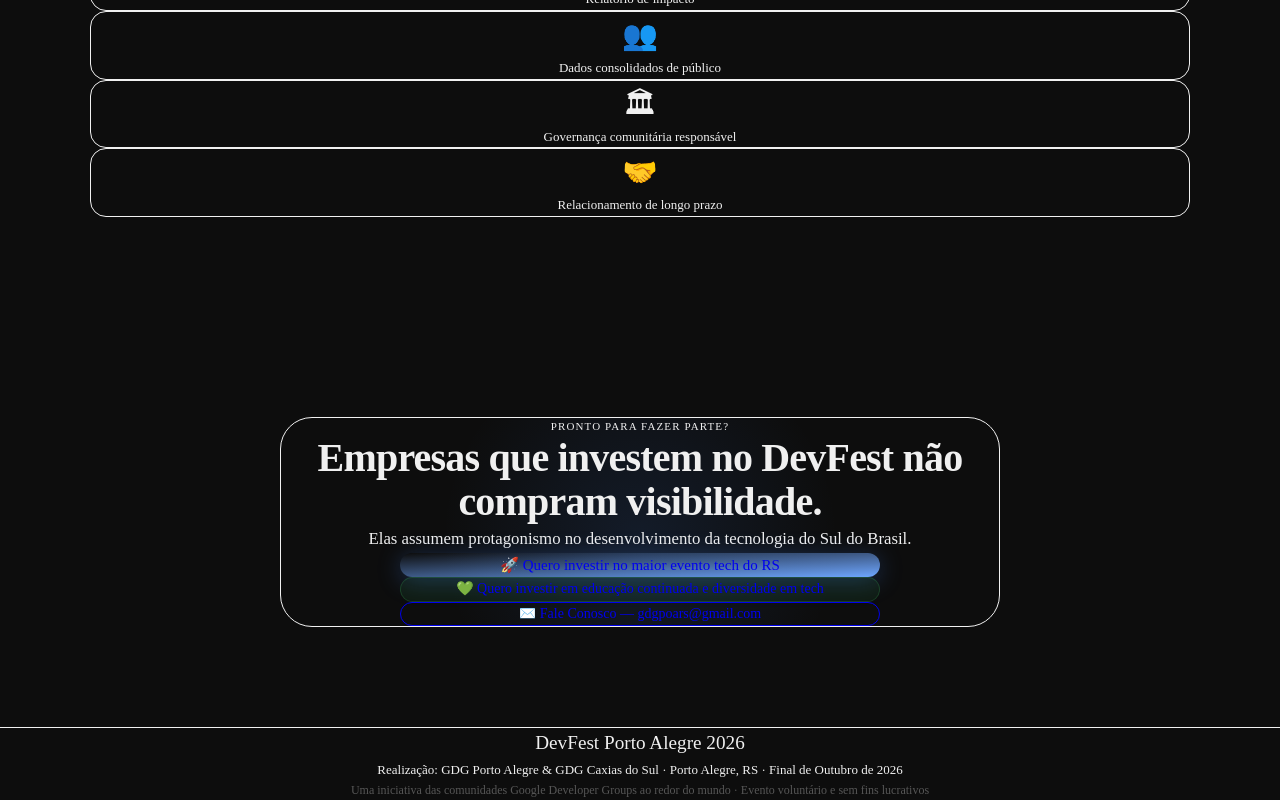
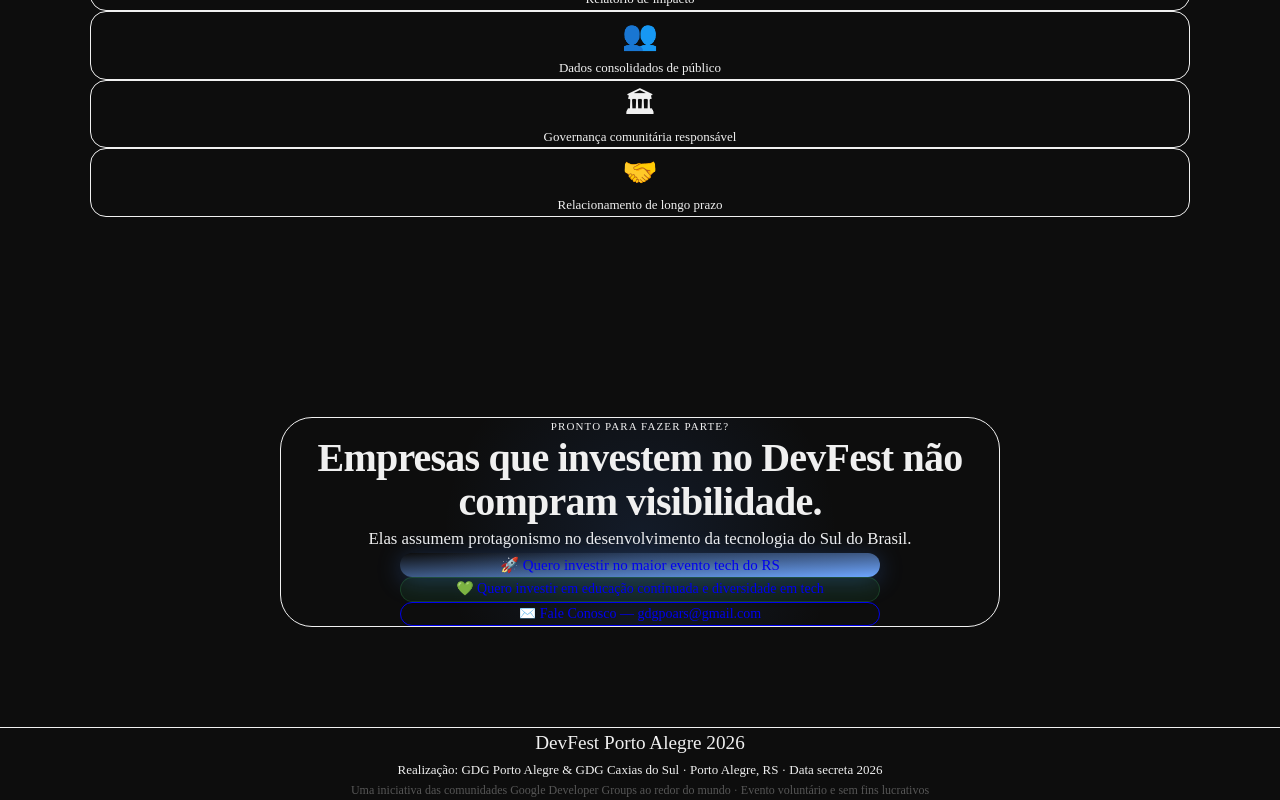
Before and after one commit to gdgpoars/midiakit-devfestpoa26, a Next.js app: page / in a window 1280 px wide. Shown: the part 7029-7829 px from the top of the page. Built offline with nearby package versions, Linux system fonts and the light colour scheme.

Commit message:
Update footer.tsx

```diff
--- a/components/footer.tsx
+++ b/components/footer.tsx
@@ -9,7 +9,7 @@
         <span className="text-text">{" 2026"}</span>
       </div>
       <div className="text-[13px] text-muted leading-[1.7]">
-        {"Realização: GDG Porto Alegre & GDG Caxias do Sul · Porto Alegre, RS · Final de Outubro de 2026"}
+        {"Realização: GDG Porto Alegre & GDG Caxias do Sul · Porto Alegre, RS · Data secreta 2026"}
       </div>
       <div className="mt-2 text-[12px] text-[rgba(255,255,255,0.3)]">
         {"Uma iniciativa das comunidades Google Developer Groups ao redor do mundo · Evento voluntário e sem fins lucrativos"}
```
